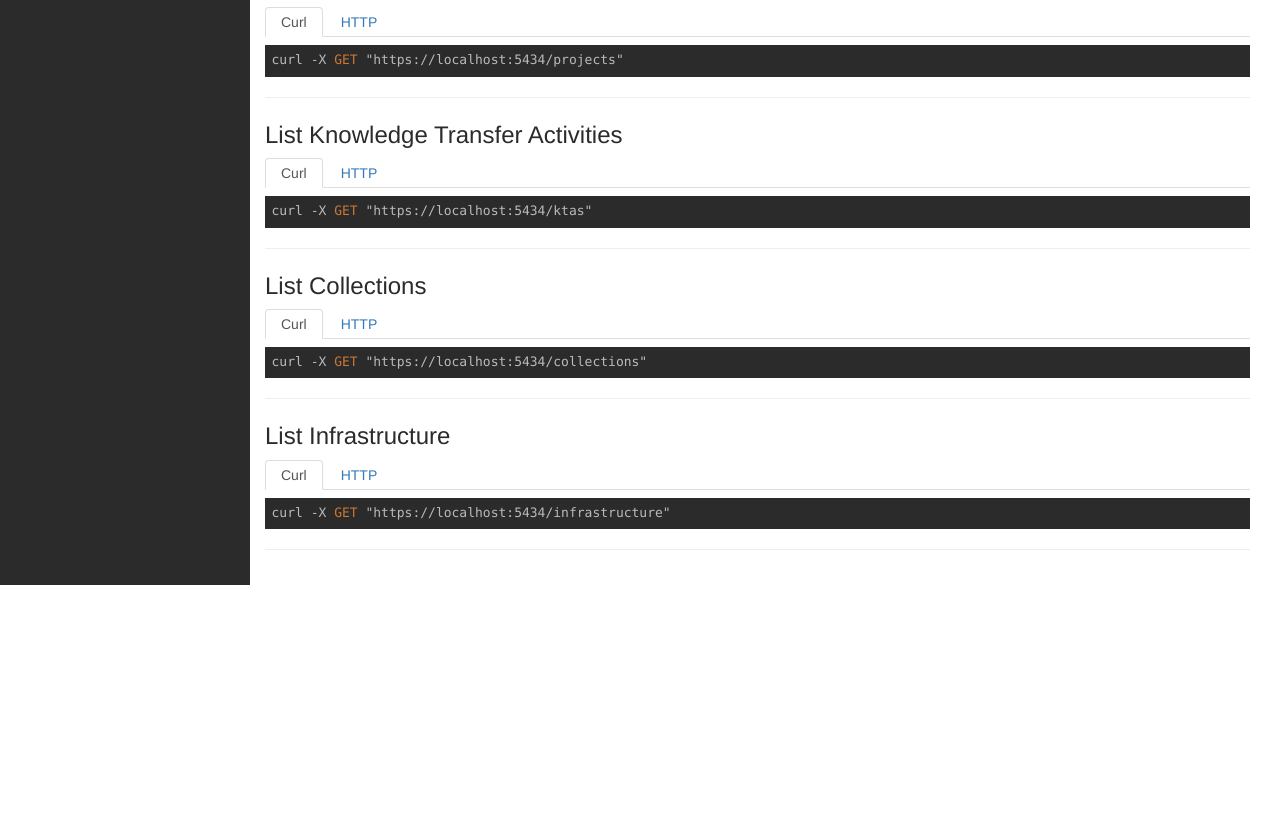
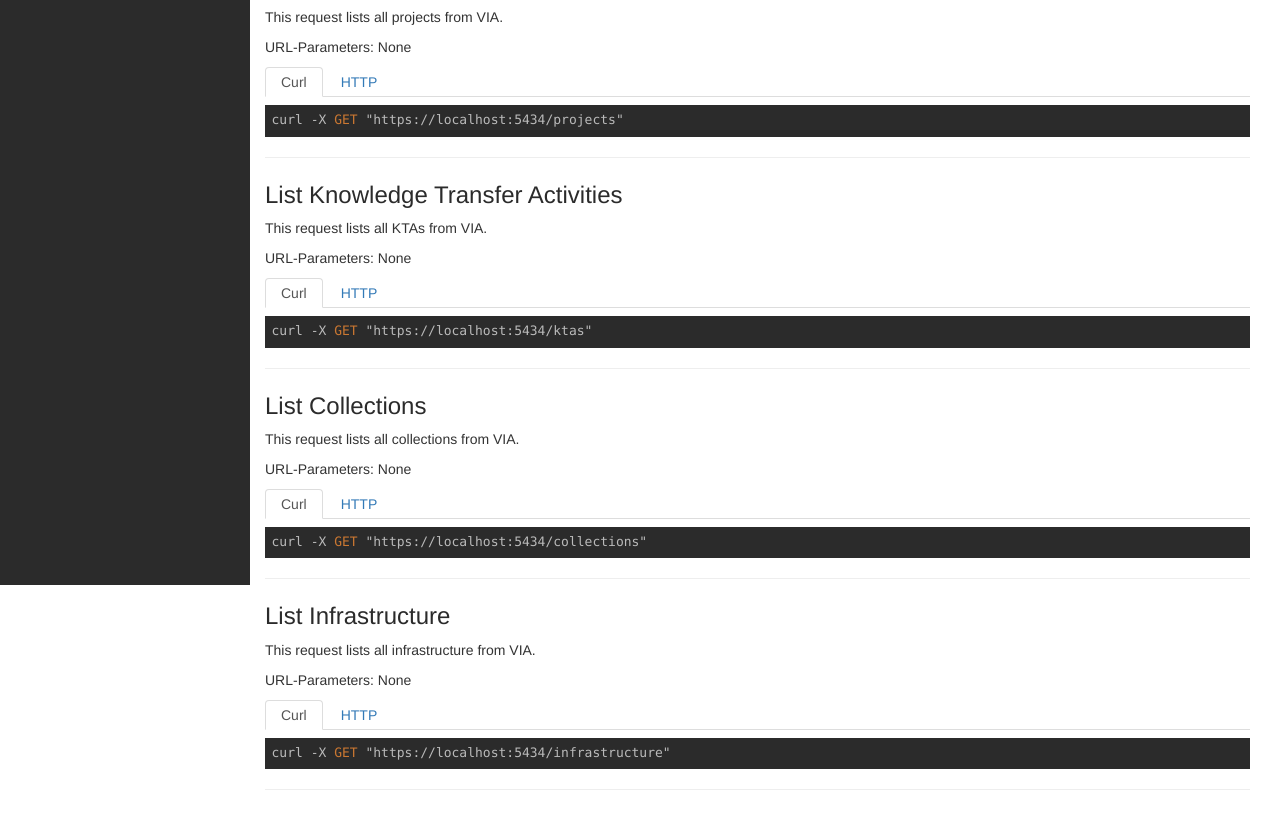
Before and after one commit to FUB-HCC/IKON, a plain HTML site: page docs/mwc.html in a window 1280 px wide. Shown: the part 215-1044 px from the top of the page. Before the commit the page ends 804 px from the top, so only its background shows below. Drawn offline with nearby package versions, Linux system fonts and the light colour scheme.

Commit message:
Update mwc.html

```diff
--- a/docs/mwc.html
+++ b/docs/mwc.html
@@ -200,7 +200,8 @@ pre code {
                         <a href="#request-list-projects"><i class="glyphicon glyphicon-link"></i></a>
                     </h3>
 
-                    <div></div>
+                    <div><p>This request lists all projects from VIA.</p></div>
+                    <div><p>URL-Parameters: None</p></div>
 
                     <div>
                         <ul class="nav nav-tabs" role="tablist">
@@ -231,7 +232,8 @@ Host: localhost:5434</code></pre>
                         <a href="#request-list-knowledge-transfer-activities"><i class="glyphicon glyphicon-link"></i></a>
                     </h3>
 
-                    <div></div>
+                    <div><p>This request lists all KTAs from VIA.</p></div>
+                    <div><p>URL-Parameters: None</p></div>
 
                     <div>
                         <ul class="nav nav-tabs" role="tablist">
@@ -262,7 +264,8 @@ Host: localhost:5434</code></pre>
                         <a href="#request-list-collections"><i class="glyphicon glyphicon-link"></i></a>
                     </h3>
 
-                    <div></div>
+                    <div><p>This request lists all collections from VIA.</p></div>
+                    <div><p>URL-Parameters: None</p></div>
 
                     <div>
                         <ul class="nav nav-tabs" role="tablist">
@@ -293,7 +296,8 @@ Host: localhost:5434</code></pre>
                         <a href="#request-list-infrastructure"><i class="glyphicon glyphicon-link"></i></a>
                     </h3>
 
-                    <div></div>
+                    <div><p>This request lists all infrastructure from VIA.</p></div>
+                    <div><p>URL-Parameters: None</p></div>
 
                     <div>
                         <ul class="nav nav-tabs" role="tablist">
```
